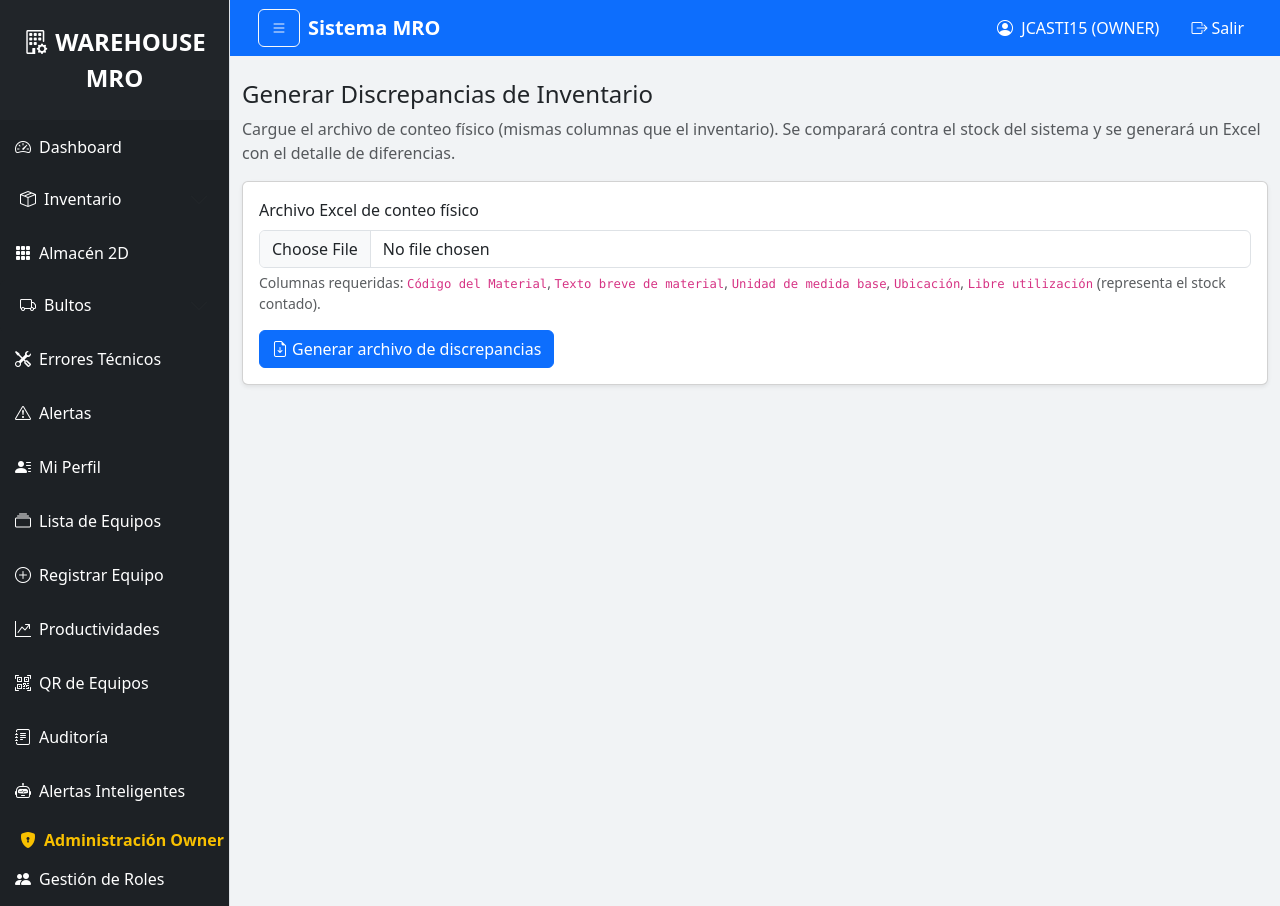
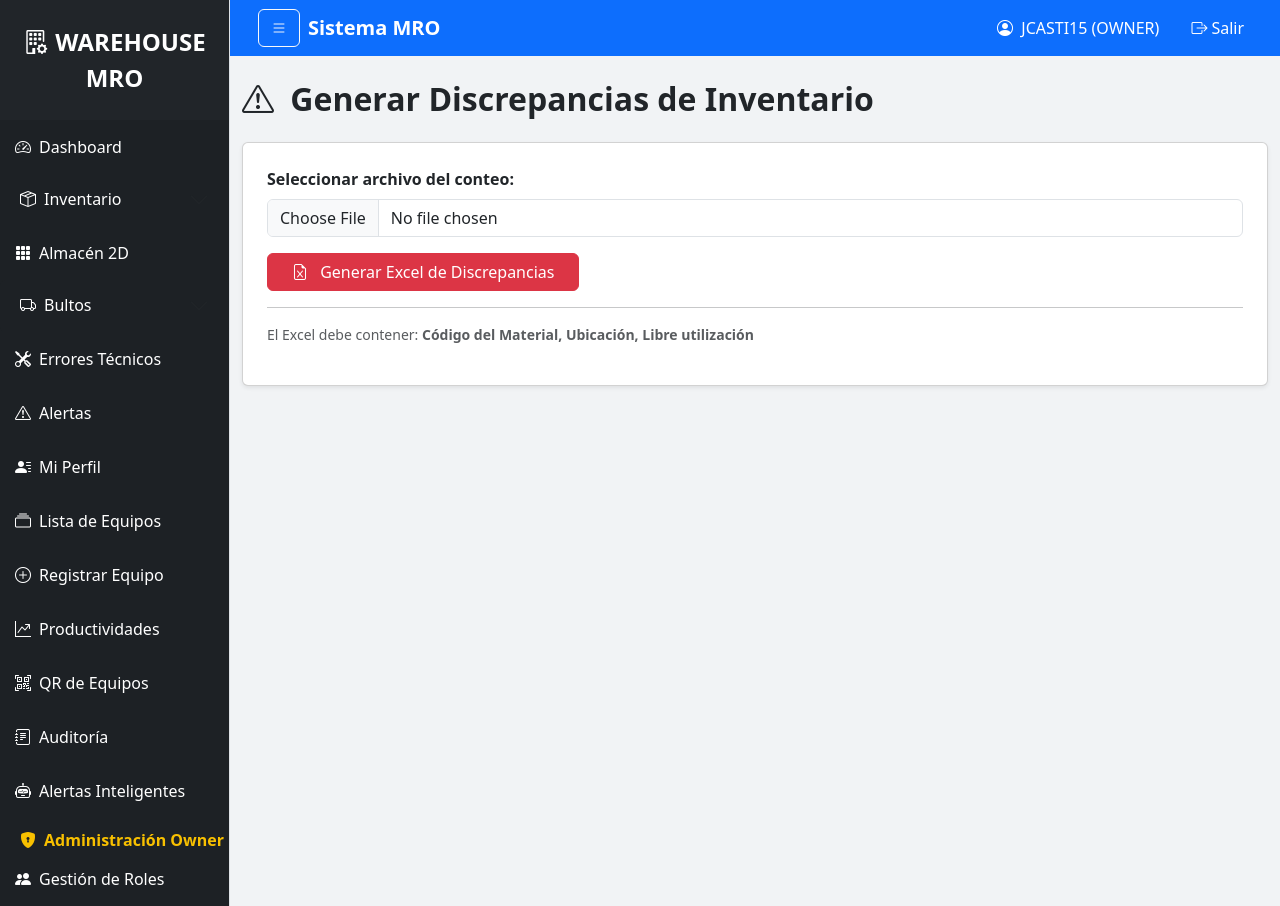
Before and after one commit to josecastillovelasquez23456-dot/warehouse_mro_3, a Flask app: page /inventory/discrepancies in a window 1280 px wide. Run offline with Flask 3, Linux system fonts and the light colour scheme; a user stored in the database is signed in.

Commit message:
Update discrepancies.html

```diff
--- a/templates/inventory/discrepancies.html
+++ b/templates/inventory/discrepancies.html
@@ -1,35 +1,32 @@
 {% extends "base.html" %}
+{% block content %}
 
-{% block content %}
-<div class="row mb-3">
-    <div class="col">
-        <h4>Generar Discrepancias de Inventario</h4>
-        <p class="text-muted mb-0">
-            Cargue el archivo de conteo físico (mismas columnas que el inventario). Se comparará contra el stock del sistema
-            y se generará un Excel con el detalle de diferencias.
-        </p>
-    </div>
+<h2 class="fw-bold mb-4">
+    <i class="bi bi-exclamation-triangle me-2"></i>
+    Generar Discrepancias de Inventario
+</h2>
+
+<div class="card shadow-sm p-4">
+
+    <form method="POST" enctype="multipart/form-data">
+
+        <label class="form-label fw-semibold">Seleccionar archivo del conteo:</label>
+        <input type="file" name="file" accept=".xlsx" class="form-control mb-3" required>
+
+        <button class="btn btn-danger px-4">
+            <i class="bi bi-file-earmark-excel me-2"></i>
+            Generar Excel de Discrepancias
+        </button>
+
+    </form>
+
+    <hr>
+
+    <p class="text-muted small">
+        El Excel debe contener:
+        <strong>Código del Material, Ubicación, Libre utilización</strong>
+    </p>
+
 </div>
 
-<div class="card shadow-sm">
-    <div class="card-body">
-        <form method="post" enctype="multipart/form-data">
-            <div class="mb-3">
-                <label class="form-label">Archivo Excel de conteo físico</label>
-                <input type="file" name="file" class="form-control" accept=".xlsx,.xls" required>
-                <div class="form-text">
-                    Columnas requeridas:
-                    <code>Código del Material</code>,
-                    <code>Texto breve de material</code>,
-                    <code>Unidad de medida base</code>,
-                    <code>Ubicación</code>,
-                    <code>Libre utilización</code> (representa el stock contado).
-                </div>
-            </div>
-            <button type="submit" class="btn btn-primary">
-                <i class="bi bi-file-earmark-arrow-down me-1"></i>Generar archivo de discrepancias
-            </button>
-        </form>
-    </div>
-</div>
 {% endblock %}
```
